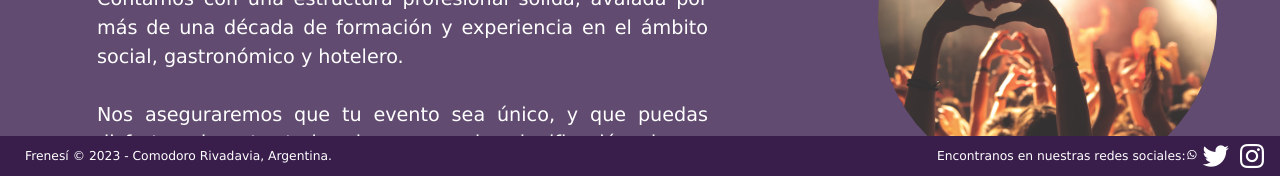
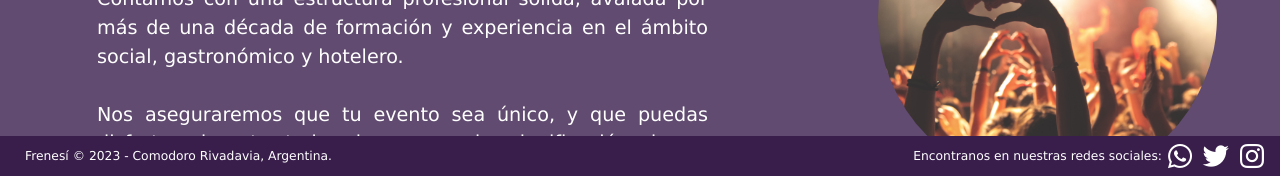
Before and after one commit to scerminati/PreEntrega3-Cerminati, a plain HTML site: page index.html in a window 1280 px wide. Shown: the part 624-800 px from the top of the page. Drawn offline with nearby package versions, Linux system fonts and the light colour scheme.

Commit message:
Cambiado ícono WPP footer

```diff
--- a/css/style.css
+++ b/css/style.css
@@ -307,7 +307,6 @@ footer p {
 
 /*Aplicado a contacto*/
 
-
 .formulario {
   display: flex;
   justify-content: space-evenly;
@@ -342,7 +341,6 @@ form textarea {
   padding: 10px;
   border-radius: 60px;
 }
-
 
 .contactobut {
   text-align: center;
--- a/index.html
+++ b/index.html
@@ -167,7 +167,7 @@
             href="https://api.whatsapp.com/message/YIF5SIXRVI7SM1?autoload=1&app_absent=0"
             target="_blank"
             >
-           <i class="bx bxl-whatsapp"></i></a
+           <i class="bx bxl-whatsapp iconofooter"></i></a
             >
         </li>
         <li>
```
